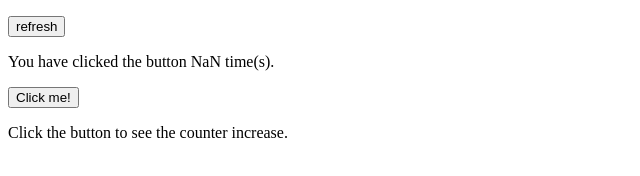
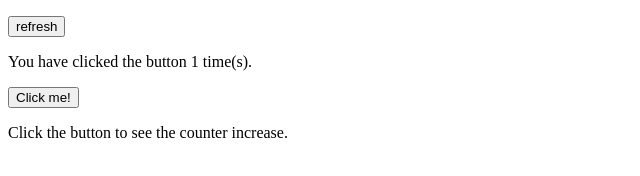
Before and after one commit to itsmdorsey/itsmdorsey.github.io, a plain HTML site: page index.html in a window 1280 px wide. Both pictures are taken after a click on the button "Click me!". Shown: the full height of the page, 0-640 px from the left. Drawn offline with Linux system fonts and the light colour scheme.

Commit message:
Update index.html

```diff
--- a/index.html
+++ b/index.html
@@ -5,7 +5,7 @@
 <script>
 function clickCounter() {
     if(typeof(Storage) !== "undefined") {
-        if (!localStorage.aclickcount) {
+        if (localStorage.aclickcount) {
             localStorage.aclickcount = Number(localStorage.aclickcount)+1;
         } else {
    localStorage.aclickcount = 1;
```
